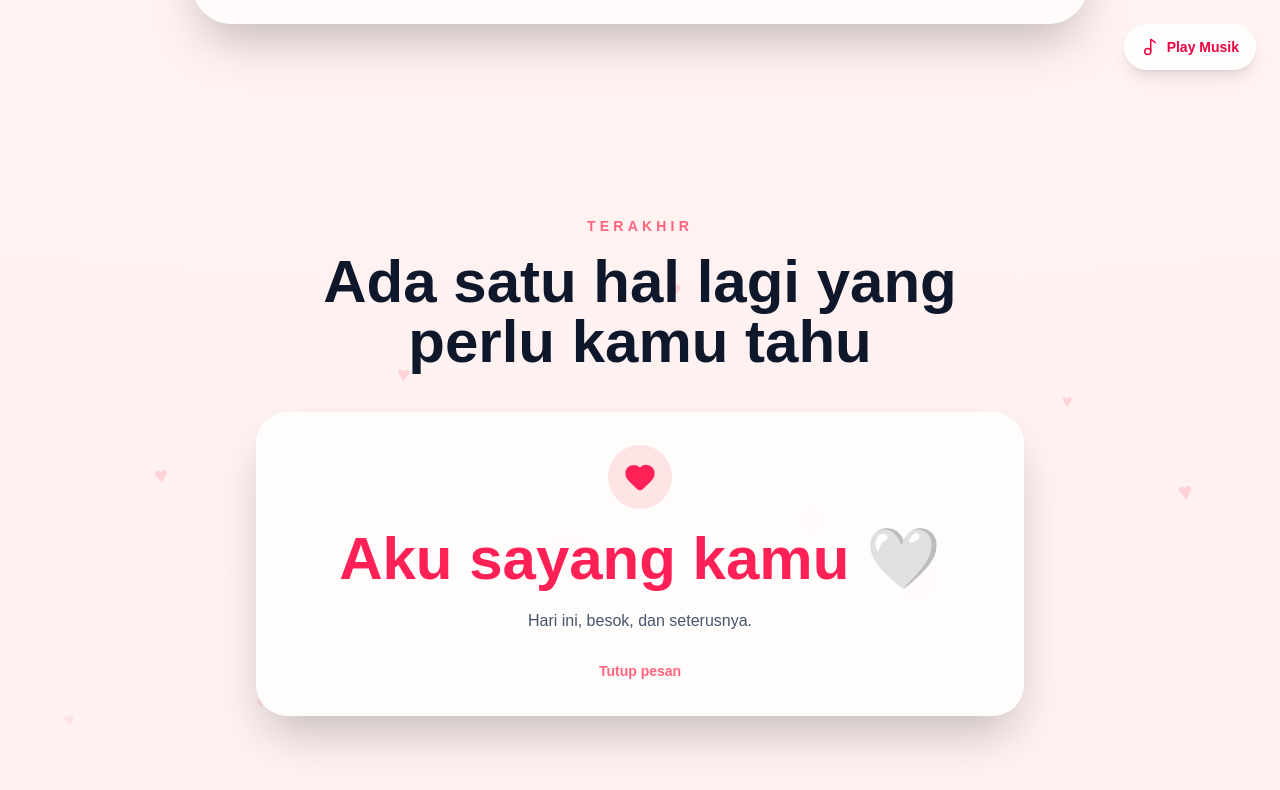
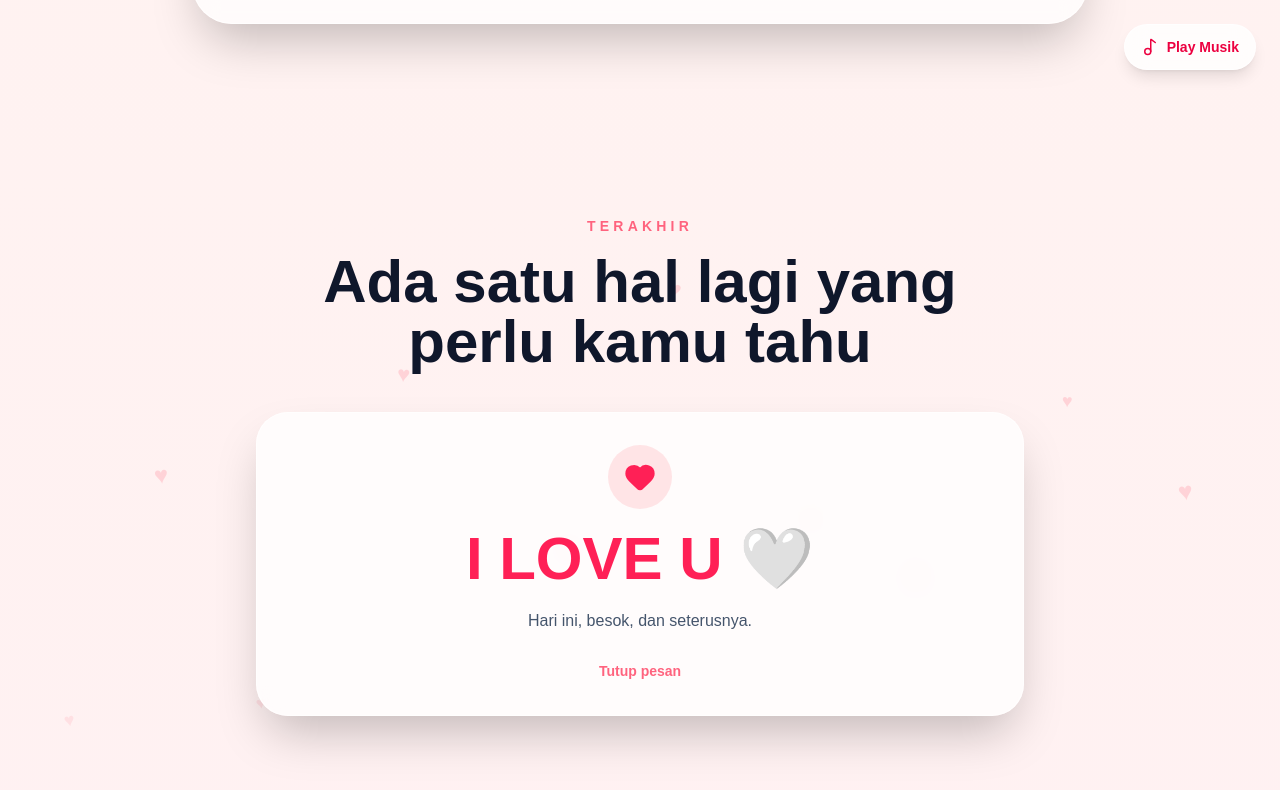
Before and after one commit to DaffaAudyaPramana/happybirthdaysalsa, a Next.js app in the folder happy-birthday-salsa/: page / in a window 1280 px wide. Both pictures are taken after a click on the button "Klik kalau kamu mau tahu sesuatu". Shown: the part 6362-7152 px from the top of the page. Built offline with nearby package versions, Linux system fonts and the light colour scheme.

Commit message:
update last text

```diff
--- a/happy-birthday-salsa/src/app/page.tsx
+++ b/happy-birthday-salsa/src/app/page.tsx
@@ -1041,7 +1041,7 @@ export default function Home() {
                   </motion.div>
 
                   <p className="text-4xl font-black text-rose-500 sm:text-6xl">
-                    Aku sayang kamu 🤍
+                    I LOVE U 🤍
                   </p>
 
                   <p className="mt-5 text-slate-600">
```
